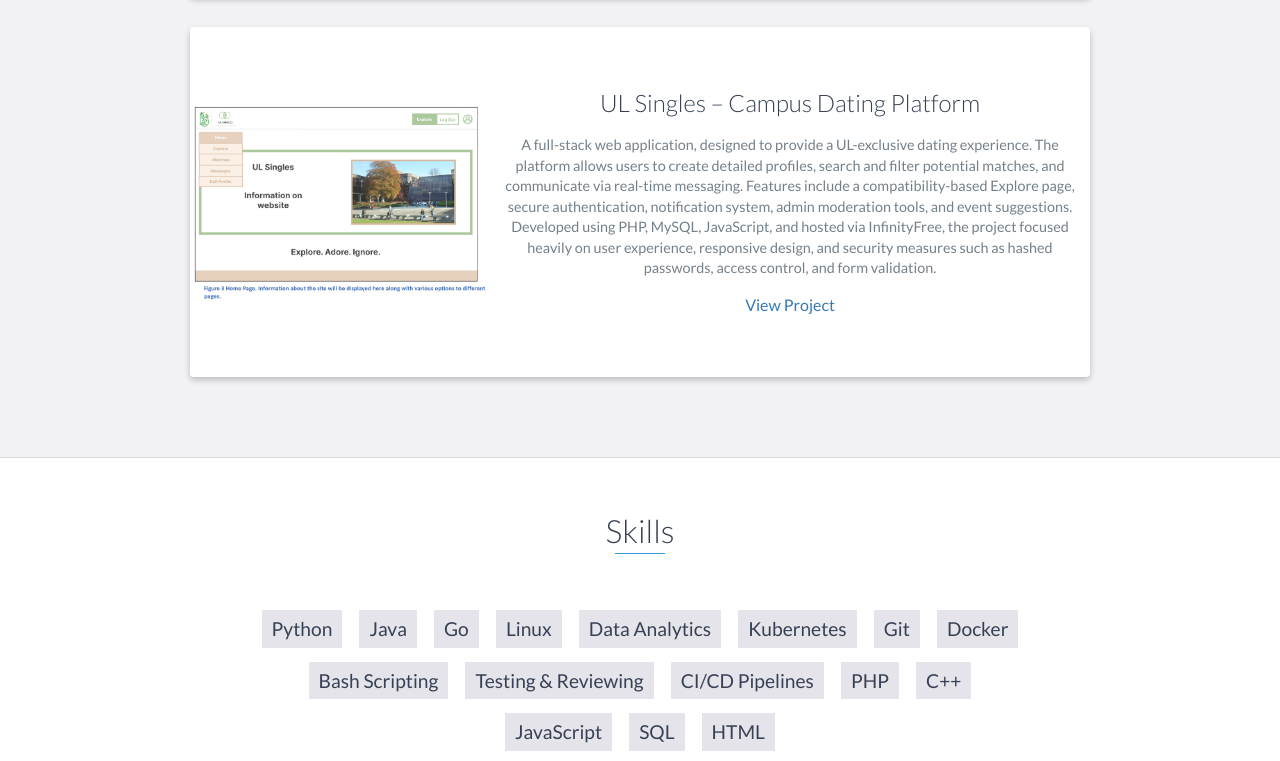
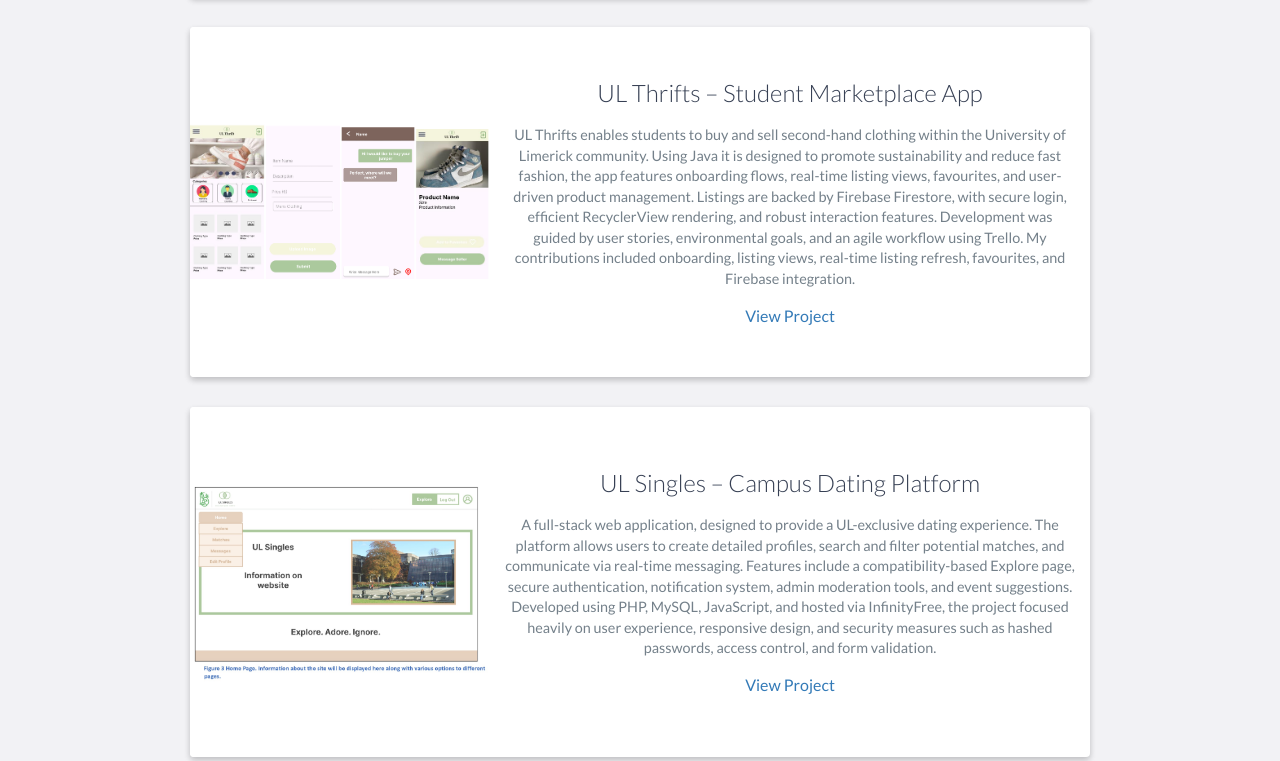
Before and after one commit to kevin-collinss/kevin-collinss.github.io, a website: page index.html in a window 1280 px wide. Shown: the part 3849-4610 px from the top of the page. Drawn offline with nearby package versions, Linux system fonts and the light colour scheme.

Commit message:
feat: app added

```diff
--- a/index.html
+++ b/index.html
@@ -197,6 +197,22 @@
 
                 <div class="project shadow-large">
                     <div class="project-image">
+                        <img src="images/project_app.jpg" alt="UL Thrifts Android App" />
+                    </div>
+                    <!-- End .project-image -->
+                    <div class="project-info">
+                        <h3>UL Thrifts – Student Marketplace App</h3>
+                        <p>
+                            UL Thrifts enables students to buy and sell second-hand clothing within the University of Limerick community. Using Java it is designed to promote sustainability and reduce fast fashion, the app features onboarding flows, real-time listing views, favourites, and user-driven product management. Listings are backed by Firebase Firestore, with secure login, efficient RecyclerView rendering, and robust interaction features.
+                            Development was guided by user stories, environmental goals, and an agile workflow using Trello. My contributions included onboarding, listing views, real-time listing refresh, favourites, and Firebase integration.
+                        </p>
+                        <a href="https://github.com/kevin-collinss/CS4084_Project" target="_blank" rel="noopener noreferrer">View Project</a>
+                    </div>
+                    <!-- End .project-info -->
+                </div>
+
+                <div class="project shadow-large">
+                    <div class="project-image">
                         <img src="images/project_website.jpg" alt="UL Singles Web App" />
                     </div>
                     <!-- End .project-image -->
@@ -210,8 +226,6 @@
                     </div>
                     <!-- End .project-info -->
                 </div>
-
-
 
                 <!-- End .project -->
             </div>
```
Also changed, not shown: images/project_app.jpg (added).
